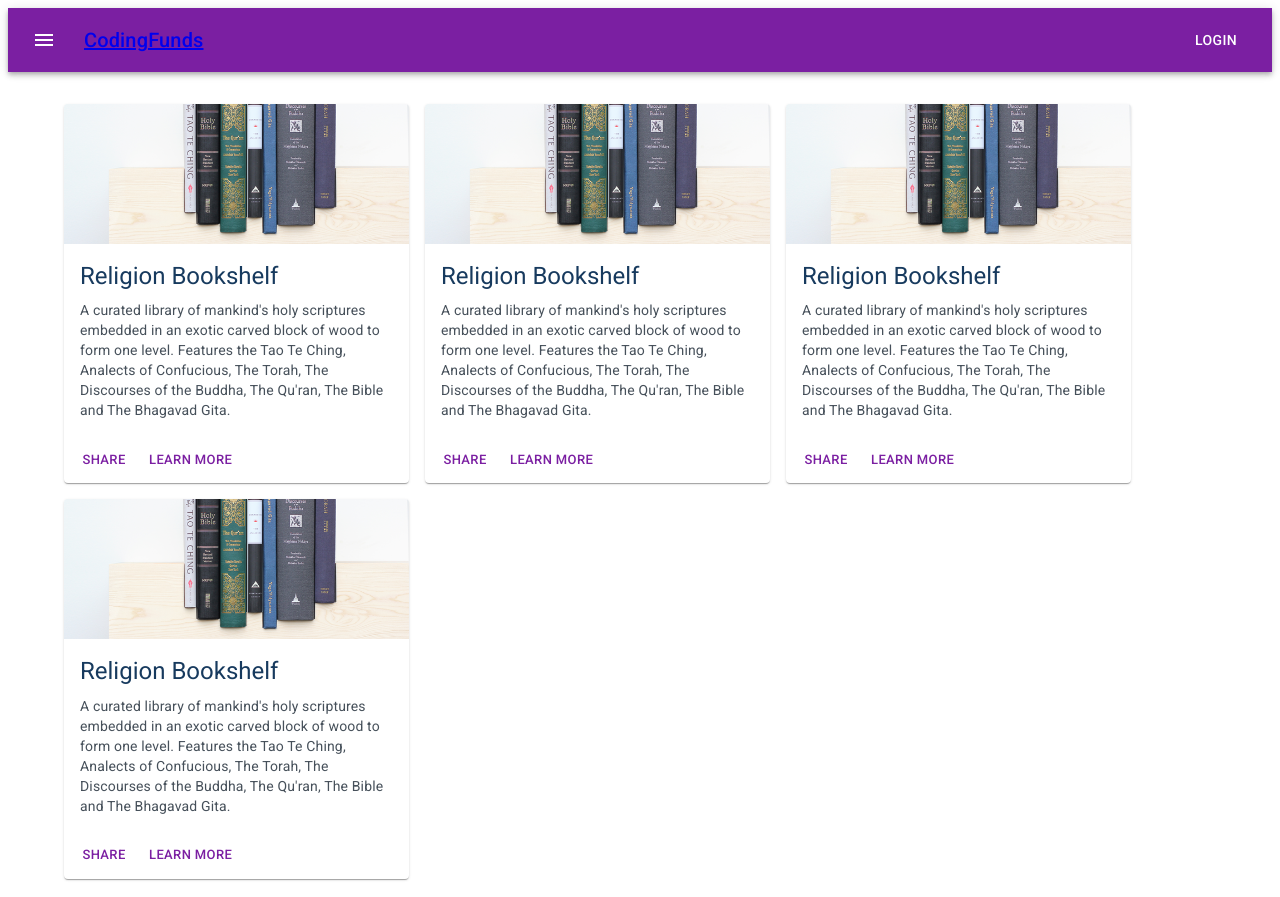
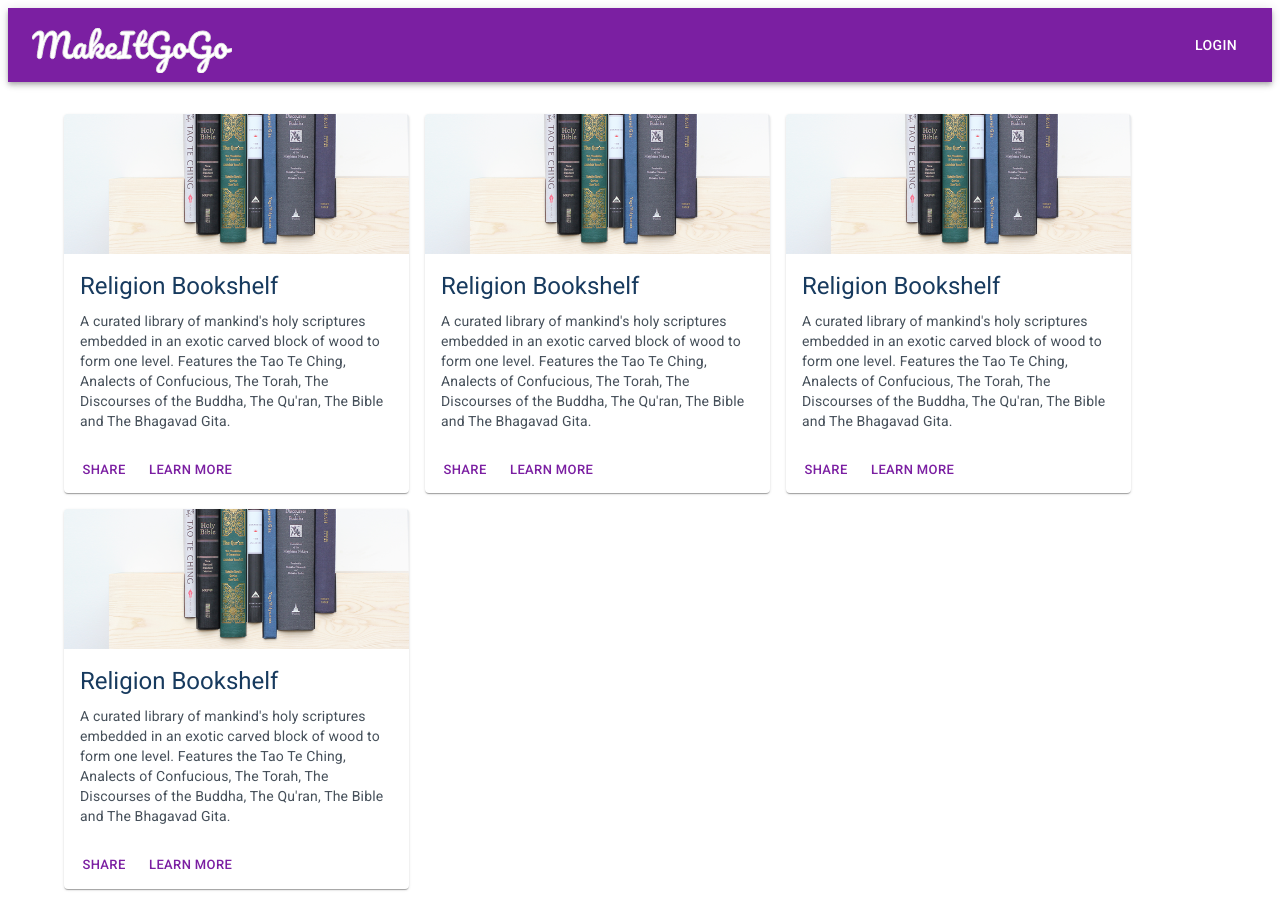
Before and after one commit to instanetk/makeitgogo, a React (Create React App) app in the folder react-app/: page / in a window 1280 px wide. Built offline with nearby package versions, Linux system fonts and the light colour scheme; no server answers.

Commit message:
branding: MakeItGoGo

```diff
--- a/react-app/src/common/NavBar.tsx
+++ b/react-app/src/common/NavBar.tsx
@@ -6,6 +6,7 @@ import { useContext } from 'react';
 import { signOut } from 'firebase/auth';
 import { useNavigate } from 'react-router-dom';
 import { auth } from '../firebase';
+import { ReactComponent as MakeItGoGo } from '../assets/svg/MakeItGoGo.svg';
 
 const NavBar = () => {
   let user = useContext(AuthContext);
@@ -24,11 +25,13 @@ const NavBar = () => {
     <Box sx={{ flexGrow: 1 }}>
       <AppBar position="static">
         <Toolbar>
-          <IconButton size="large" edge="start" color="inherit" aria-label="menu" sx={{ mr: 2 }}>
+          {/* <IconButton size="large" edge="start" color="inherit" aria-label="menu" sx={{ mr: 2 }}>
             <MenuIcon />
-          </IconButton>
+          </IconButton> */}
           <Typography variant="h6" component="div" sx={{ flexGrow: 1 }}>
-            <Link to="/">CodingFunds</Link>
+            <Link to="/">
+              <MakeItGoGo style={{ width: '200px', height: 'auto', marginTop: '20px' }} />
+            </Link>
           </Typography>
           {user ? (
             <>
```
Also changed, not shown: react-app/src/assets/svg/MakeItGoGo.svg (added).
